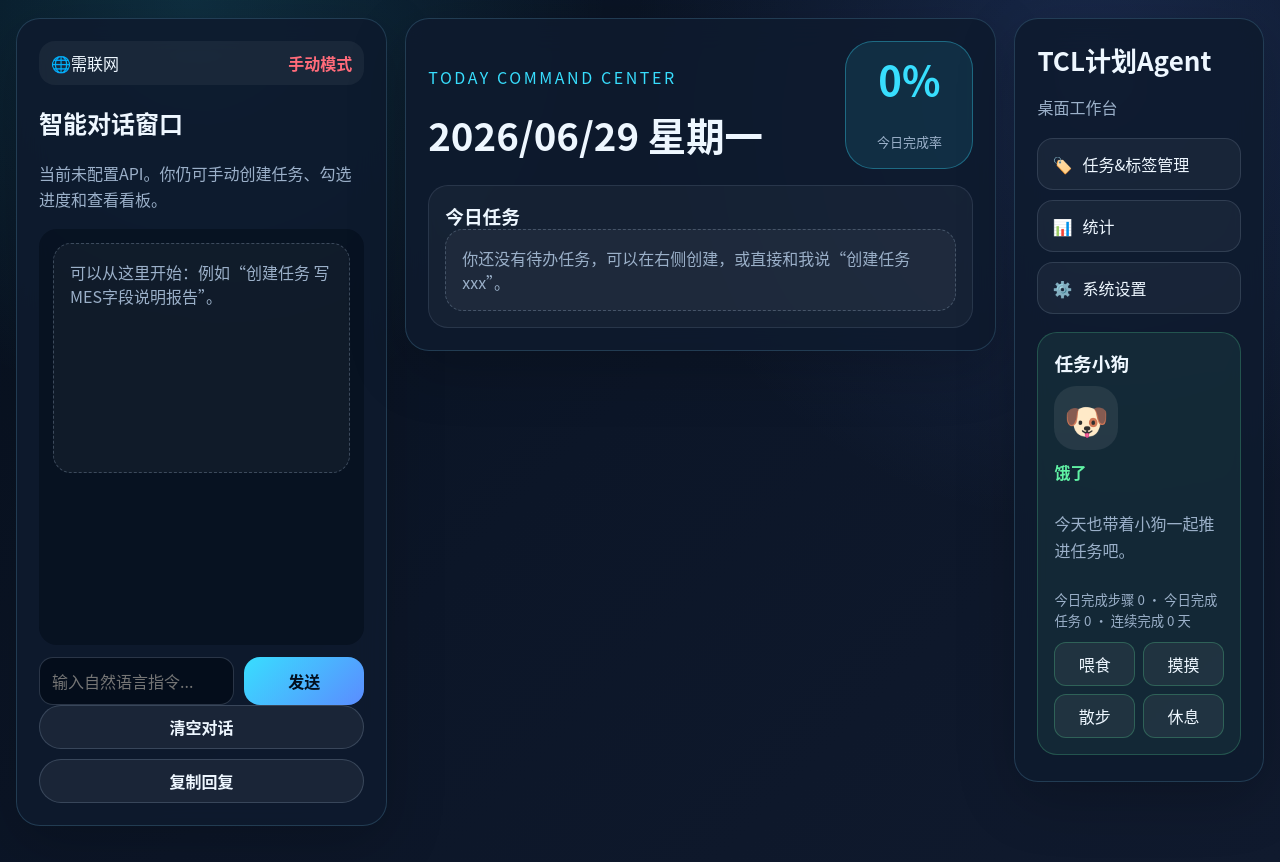
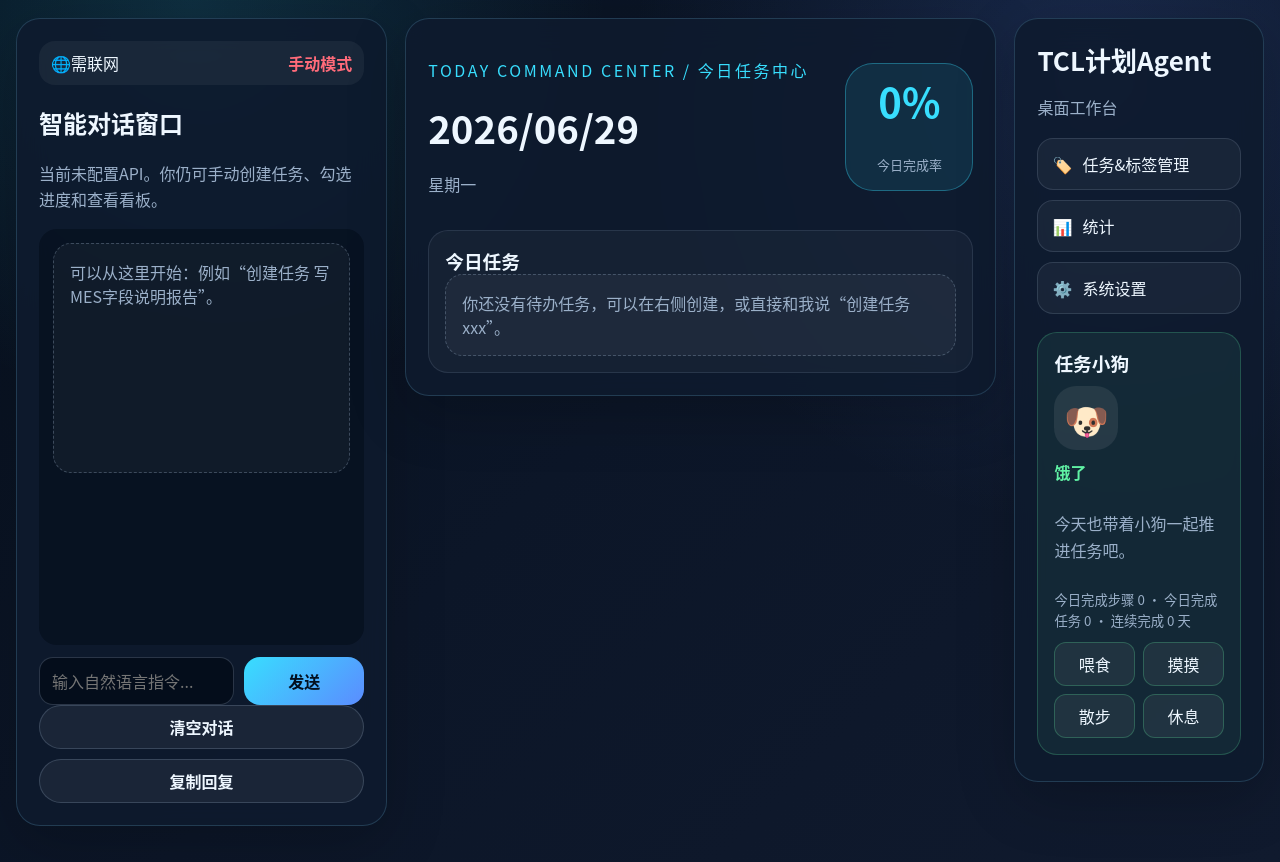
Before and after one commit to wxy2200200806/TCL-AI, a React (Vite) app: page / in a window 1280 px wide. Built offline with nearby package versions, Linux system fonts and the light colour scheme.

Commit message:
6.29.6.0

```diff
--- a/src/App.jsx
+++ b/src/App.jsx
@@ -399,6 +399,7 @@ export default function App() {
             shareStats={shareStats}
             weeklySummary={weeklySummary}
             monthlySummary={monthlySummary}
+            agendaTasks={agendaTasks}
             onTaskFormChange={setTaskForm}
             onAddTask={addTask}
             onConfigChange={setAiConfig}
@@ -413,6 +414,7 @@ export default function App() {
             onAddStep={addStep}
             onDeleteStep={deleteStep}
             onMoveStep={moveStep}
+            onToggleAgendaTask={toggleAgendaTask}
             onWeekly={() => setWeeklySummary(buildWeeklyRecordSummary(tasks, stepRecords))}
             onMonthly={() => setMonthlySummary(buildMonthlyRecordSummary(tasks, stepRecords))}
             onClear={clearLocalData}
@@ -516,28 +518,39 @@ function getCompletionStreak(stepRecords, tasks) {
 }
 
 function TodayBoard({ agendaTasks, latestRisk, onToggleTask }) {
+  return (
+    <section className="today-board panel">
+      <CommandDateHeader agendaTasks={agendaTasks} />
+      <TodayTaskOverview agendaTasks={agendaTasks} onToggleTask={onToggleTask} emptyText="你还没有待办任务，可以在右侧创建，或直接和我说“创建任务xxx”。" />
+      {latestRisk && <div className="risk-banner">风险提醒：{latestRisk.reason}</div>}
+    </section>
+  );
+}
+
+function CommandDateHeader({ agendaTasks }) {
   const date = new Date();
   const weekday = ['星期日', '星期一', '星期二', '星期三', '星期四', '星期五', '星期六'][date.getDay()];
-  const dateText = `${date.getFullYear()}/${String(date.getMonth() + 1).padStart(2, '0')}/${String(date.getDate()).padStart(2, '0')} ${weekday}`;
+  const dateOnly = `${date.getFullYear()}/${String(date.getMonth() + 1).padStart(2, '0')}/${String(date.getDate()).padStart(2, '0')}`;
   const { done, total } = getAgendaProgress(agendaTasks);
 
   return (
-    <section className="today-board panel">
     <div className="board-header">
       <div>
-          <p className="eyebrow">Today Command Center</p>
-          <h2>{dateText}</h2>
+        <p className="eyebrow">TODAY COMMAND CENTER / 今日任务中心</p>
+        <h2>{dateOnly}</h2>
+        <p className="muted">{weekday}</p>
       </div>
       <div className="board-score"><strong>{total ? Math.round((done / total) * 100) : 0}%</strong><span>今日完成率</span></div>
     </div>
+  );
+}
 
+function TodayTaskOverview({ agendaTasks, onToggleTask, emptyText }) {
+  return (
     <div className="board-block">
       <h3>今日任务</h3>
-        {agendaTasks.length === 0 ? <div className="empty-state">你还没有待办任务，可以在右侧创建，或直接和我说“创建任务xxx”。</div> : <div className="today-task-list">{agendaTasks.map((task) => <TodayTaskItem key={task.id} task={task} onToggleTask={onToggleTask} />)}</div>}
+      {agendaTasks.length === 0 ? <div className="empty-state">{emptyText}</div> : <div className="today-task-list">{agendaTasks.map((task) => <TodayTaskItem key={task.id} task={task} onToggleTask={onToggleTask} />)}</div>}
     </div>
-
-      {latestRisk && <div className="risk-banner">风险提醒：{latestRisk.reason}</div>}
-    </section>
   );
 }
 
@@ -701,6 +714,7 @@ function ActiveWorkspace(props) {
     shareStats,
     weeklySummary,
     monthlySummary,
+    agendaTasks,
     onTaskFormChange,
     onAddTask,
     onConfigChange,
@@ -715,6 +729,7 @@ function ActiveWorkspace(props) {
     onAddStep,
     onDeleteStep,
     onMoveStep,
+    onToggleAgendaTask,
     onWeekly,
     onMonthly,
     onClear
@@ -725,10 +740,13 @@ function ActiveWorkspace(props) {
 
   return (
     <section className="panel task-pool-panel">
-      <SectionTitle index="03" title="任务&标签管理" />
-      <div className="motivation">今日激励语：把计划变成下一步，把下一步变成一个可勾选动作。</div>
+      <div className="task-management-top">
+        <CommandDateHeader agendaTasks={agendaTasks} />
+        <TodayTaskOverview agendaTasks={agendaTasks} onToggleTask={onToggleAgendaTask} emptyText="你还没有今日需要关注的任务，可以在下方创建，或直接和我说“创建任务xxx”。" />
+      </div>
       <AddTaskPanel form={taskForm} onChange={onTaskFormChange} onSubmit={onAddTask} />
       {aiNotice && <div className="notice">{aiNotice}</div>}
+      <SectionTitle index="04" title="任务详情 / AI拆解 / 可编辑步骤" />
       <div className="task-columns">
         {TASK_TYPES.map((type) => (
           <div key={type.value}>
@@ -750,6 +768,7 @@ function ActiveWorkspace(props) {
           </div>
         ))}
       </div>
+      <div className="motivation">今日激励语：把计划变成下一步，把下一步变成一个可勾选动作。</div>
     </section>
   );
 }
--- a/src/styles.css
+++ b/src/styles.css
@@ -428,6 +428,11 @@ label { display: grid; gap: 8px; color: var(--muted); font-size: 14px; }
   display: grid;
   gap: 16px;
 }
+.task-management-top {
+  display: grid;
+  gap: 16px;
+  margin-bottom: 16px;
+}
 .board-header h2 {
   margin: 4px 0 0;
   font-size: clamp(28px, 3vw, 46px);
```
Lines whose indentation alone changed are shown as unchanged.
